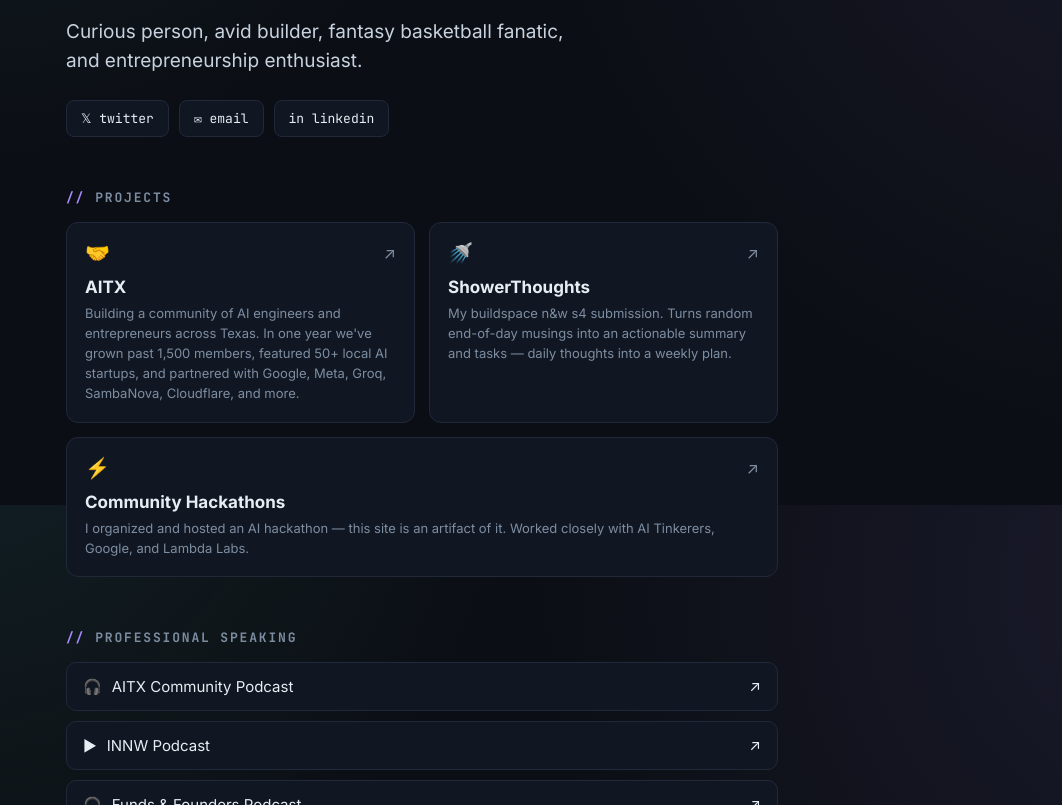
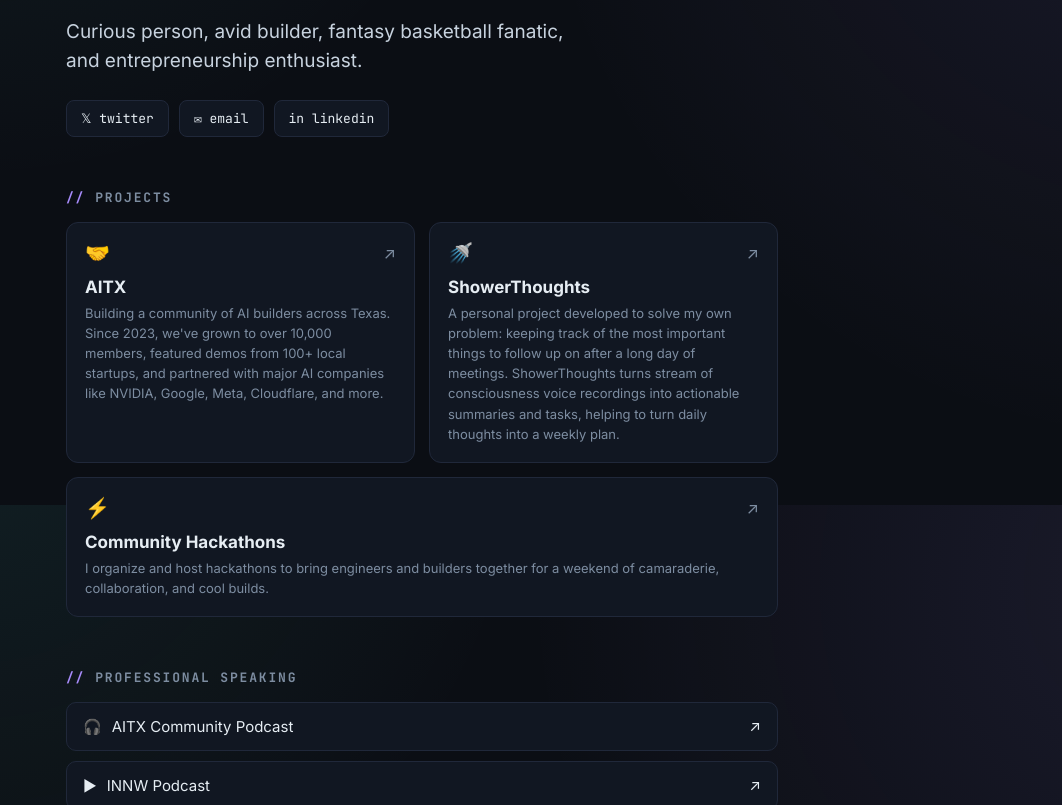
Before and after one commit to JofoJ/jakeosheacom, a plain HTML site: page index.html in a window 1280 px wide. Shown: the part 295-1100 px from the top of the page, without its empty margins (218-1280 px from the left). Drawn offline with Linux system fonts and the light colour scheme.

Commit message:
Update project descriptions
- AITX, ShowerThoughts, and Community Hackathons copy refreshed

Co-Authored-By: Claude Opus 4.8 <noreply@anthropic.com>

```diff
--- a/index.html
+++ b/index.html
@@ -221,19 +221,19 @@
           <a class="card" href="https://aitxcommunity.com" target="_blank" rel="noopener">
             <div class="top"><span class="ico" aria-hidden="true">🤝</span><span class="arr" aria-hidden="true">↗</span></div>
             <h3>AITX</h3>
-            <p>Building a community of AI engineers and entrepreneurs across Texas. In one year we've grown past 1,500 members, featured 50+ local AI startups, and partnered with Google, Meta, Groq, SambaNova, Cloudflare, and more.</p>
+            <p>Building a community of AI builders across Texas. Since 2023, we've grown to over 10,000 members, featured demos from 100+ local startups, and partnered with major AI companies like NVIDIA, Google, Meta, Cloudflare, and more.</p>
           </a>
 
           <a class="card" href="https://showerthoughts-0f4p.onrender.com/" target="_blank" rel="noopener">
             <div class="top"><span class="ico" aria-hidden="true">🚿</span><span class="arr" aria-hidden="true">↗</span></div>
             <h3>ShowerThoughts</h3>
-            <p>My buildspace n&amp;w s4 submission. Turns random end-of-day musings into an actionable summary and tasks — daily thoughts into a weekly plan.</p>
+            <p>A personal project developed to solve my own problem: keeping track of the most important things to follow up on after a long day of meetings. ShowerThoughts turns stream of consciousness voice recordings into actionable summaries and tasks, helping to turn daily thoughts into a weekly plan.</p>
           </a>
 
           <a class="card span-2" href="https://www.aitxcommunity.com/hackathons" target="_blank" rel="noopener">
             <div class="top"><span class="ico" aria-hidden="true">⚡</span><span class="arr" aria-hidden="true">↗</span></div>
             <h3>Community Hackathons</h3>
-            <p>I organized and hosted an AI hackathon — this site is an artifact of it. Worked closely with AI Tinkerers, Google, and Lambda Labs.</p>
+            <p>I organize and host hackathons to bring engineers and builders together for a weekend of camaraderie, collaboration, and cool builds.</p>
           </a>
         </div>
       </section>
```
